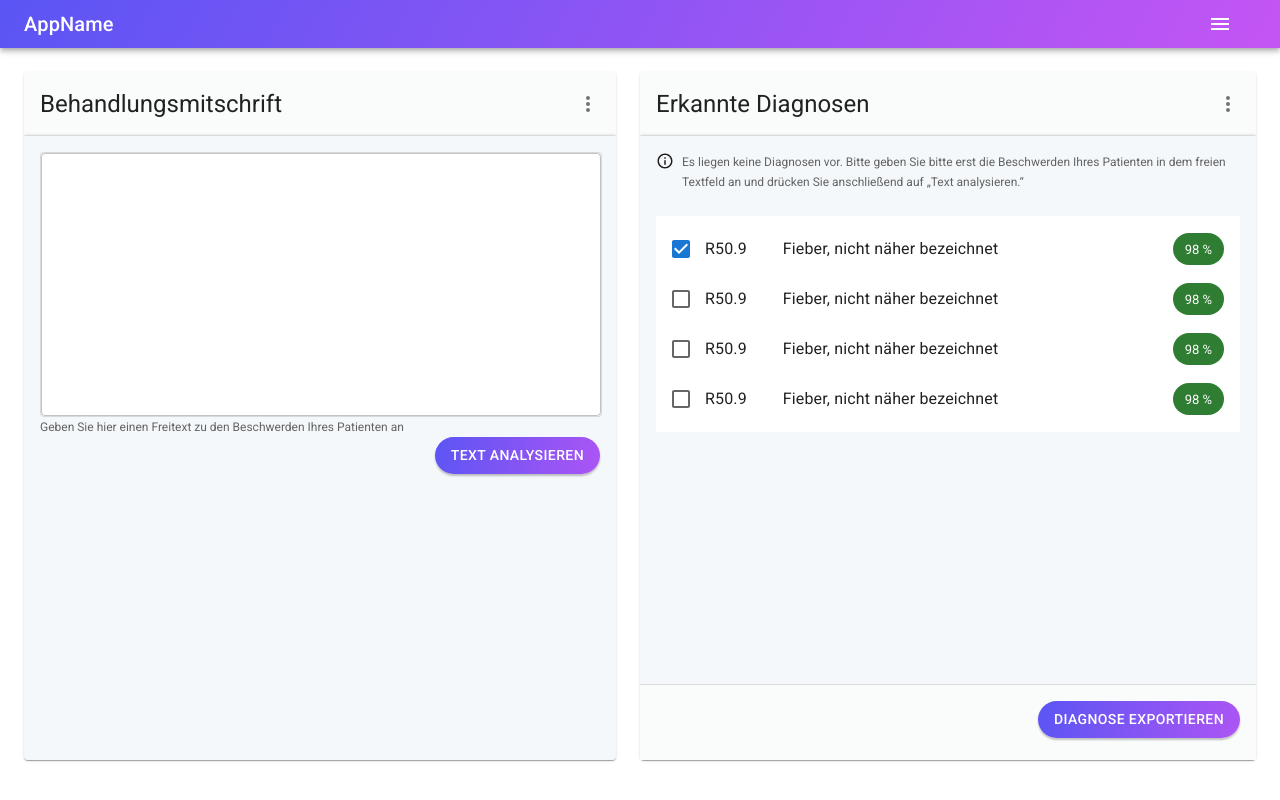
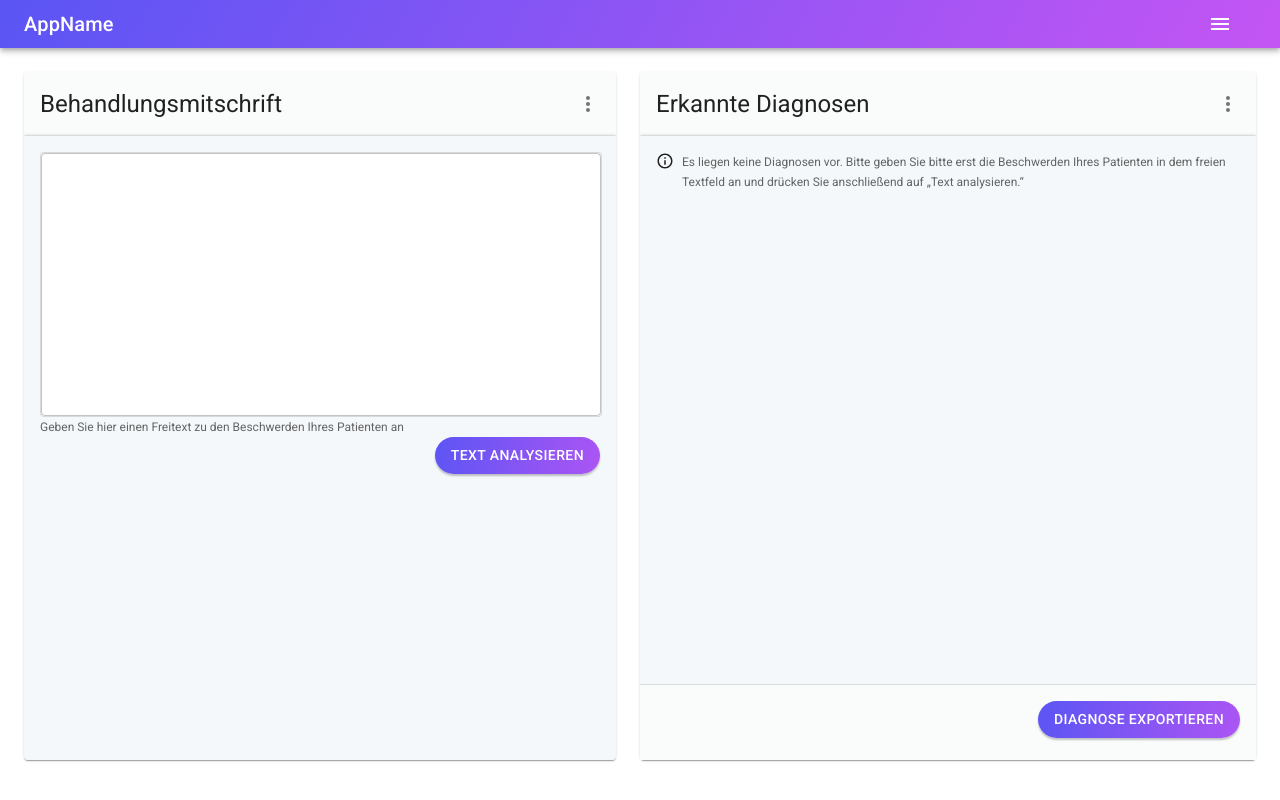
Before and after one commit to chami98/Mediverse, a React (Create React App) app: page / in a window 1280 px wide. Built offline with nearby package versions, Linux system fonts and the light colour scheme.

Commit message:
Rerender the components according to the Text Analyze btn

```diff
--- a/src/App.js
+++ b/src/App.js
@@ -2,12 +2,18 @@ import logo from "./logo.svg";
 import "./App.css";
 import NavBar from "./Components/Header";
 import HomeContainer from "./Components/HomeContainer";
+import { useState } from "react";
 
 function App() {
+  const [analyseBtnClick, setAnalyseBtnClick] = useState(false);
+
   return (
     <div className="App">
       <NavBar />
-      <HomeContainer/>
+      <HomeContainer
+        analyseBtnClick={analyseBtnClick}
+        setAnalyseBtnClick={setAnalyseBtnClick}
+      />
     </div>
   );
 }
--- a/src/Components/DetectedDiagnoses.js
+++ b/src/Components/DetectedDiagnoses.js
@@ -27,7 +27,7 @@ const DetectedDiagnoses = () => {
   };
 
   return (
-    <Box sx={{ marginTop: "24px" }}>
+    <Box sx={{}}>
       <List sx={{ width: "100%", bgcolor: "background.paper" }}>
         {[0, 1, 2, 3].map((value) => {
           const labelId = `checkbox-list-label-${value}`;
--- a/src/Components/HomeContainer.js
+++ b/src/Components/HomeContainer.js
@@ -3,15 +3,18 @@ import TextAnalyzeContainer from "./TextAnalyzeContainer";
 import Grid from "@mui/material/Grid";
 import OutputDataContainer from "./OutputDataContainer";
 
-const HomeContainer = () => {
+const HomeContainer = ({ analyseBtnClick, setAnalyseBtnClick }) => {
   return (
     <div>
       <Grid container>
         <Grid item xs={6} sx={{ padding: "24px" }}>
-          <TextAnalyzeContainer />
+          <TextAnalyzeContainer
+            analyseBtnClick={analyseBtnClick}
+            setAnalyseBtnClick={setAnalyseBtnClick}
+          />
         </Grid>
         <Grid item xs={6} sx={{ paddingTop: "24px", paddingRight: "24px" }}>
-          <OutputDataContainer />
+          <OutputDataContainer analyseBtnClick={analyseBtnClick} />
         </Grid>
       </Grid>
     </div>
--- a/src/Components/OutputDataContainer.js
+++ b/src/Components/OutputDataContainer.js
@@ -12,7 +12,7 @@ import InfoOutlinedIcon from "@mui/icons-material/InfoOutlined";
 import { width } from "@mui/system";
 import DetectedDiagnoses from "./DetectedDiagnoses";
 
-const OutputDataContainer = () => {
+const OutputDataContainer = ({ analyseBtnClick }) => {
   return (
     <Box
       sx={{ display: "flex", flexDirection: "column", position: "relative" }}
@@ -39,6 +39,7 @@ const OutputDataContainer = () => {
           }}
         >
           <CardContent>
+            {!analyseBtnClick ? (
               <Stack
                 direction="row"
                 justifyContent="center"
@@ -65,7 +66,9 @@ const OutputDataContainer = () => {
                   drücken Sie anschließend auf „Text analysieren.“
                 </Typography>
               </Stack>
-            <DetectedDiagnoses />
+            ) : null}
+
+            {analyseBtnClick ? <DetectedDiagnoses /> : null}
           </CardContent>
           <Box
             sx={{
--- a/src/Components/TextAnalyzeContainer.js
+++ b/src/Components/TextAnalyzeContainer.js
@@ -20,7 +20,12 @@ const ExpandMore = styled((props) => {
   }),
 }));
 
-const TextAnalyzeContainer = () => {
+const TextAnalyzeContainer = ({ analyseBtnClick, setAnalyseBtnClick }) => {
+  const handleClick = () => {
+    setAnalyseBtnClick(true);
+    console.log(analyseBtnClick);
+  };
+
   return (
     <Box sx={{ display: "flex", flexDirection: "column" }}>
       <Card>
@@ -95,6 +100,7 @@ const TextAnalyzeContainer = () => {
                   float: "right",
                 }}
                 variant="contained"
+                onClick={handleClick}
               >
                 TEXT ANALYSIEREN
               </Button>
```
Lines whose indentation alone changed are shown as unchanged.
